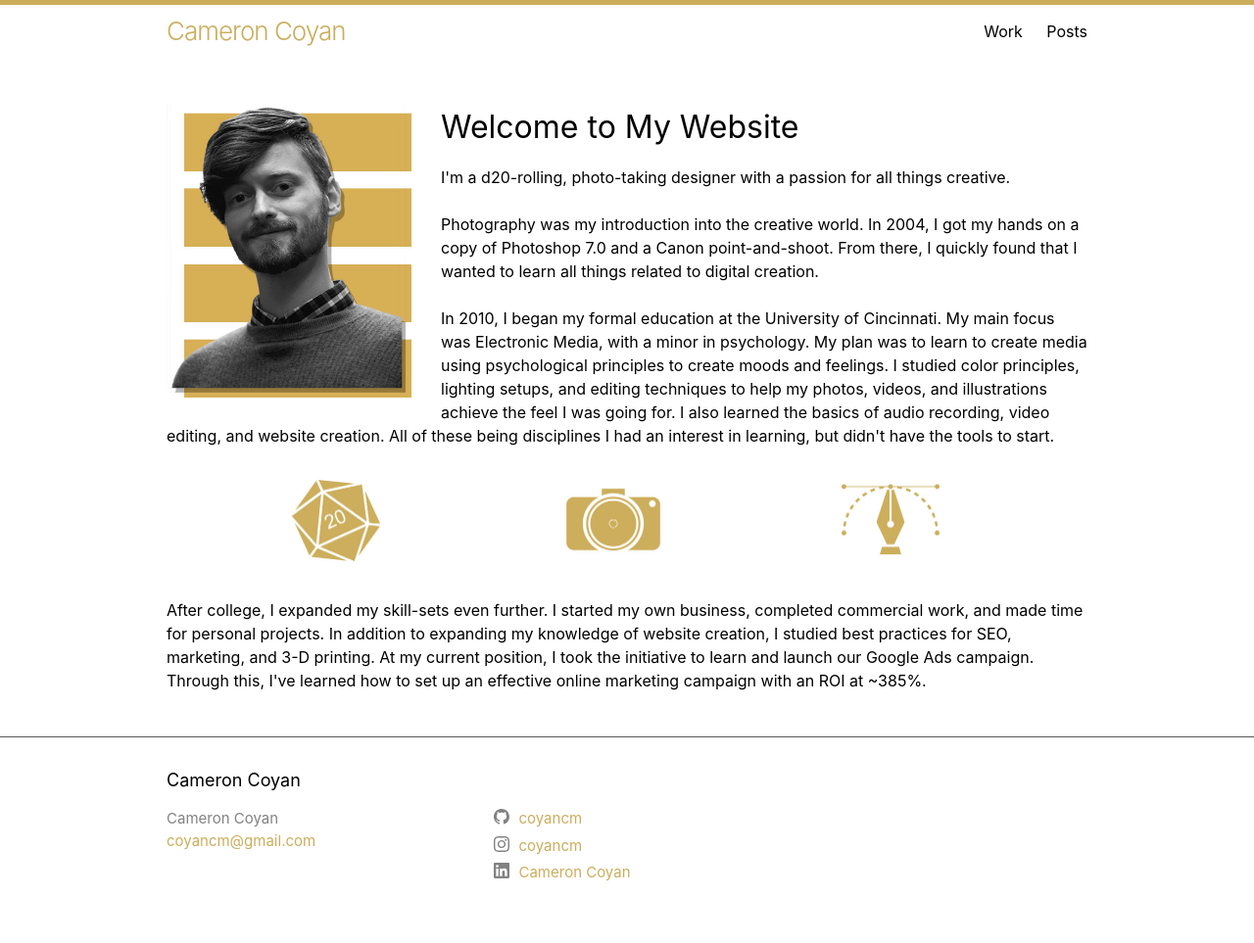
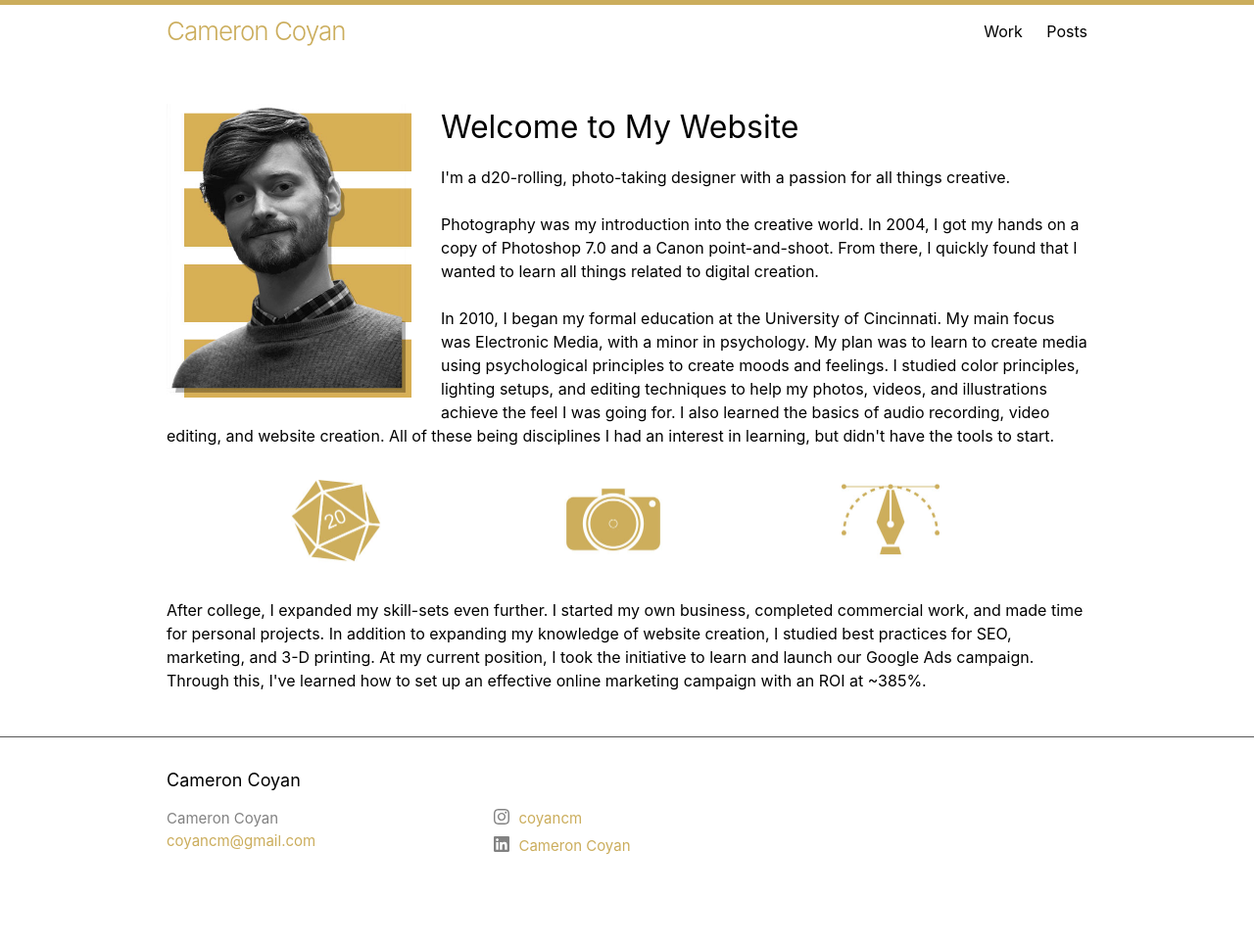
Before and after one commit to coyancm/blog-site, a Jekyll site: the page built from index.markdown, in a window 1280 px wide. Shown: the whole page at 98% size. Built offline with Jekyll 4.4.1, drawn with Linux system fonts in a browser that asks for light colours; after the commit the page ends 935 px from its top, so only the background shows below that.

Commit message:
Update _config.yml

```diff
--- a/_config.yml
+++ b/_config.yml
@@ -27,7 +27,6 @@ description: >- # this means to ignore newlines until "baseurl:"
 baseurl: "" # the subpath of your site, e.g. /blog
 url: "https://cameroncoyan.com" # the base hostname & protocol for your site, e.g. http://example.com
 instagram_username: coyancm
-github_username:  coyancm
 linkedin_username: cameron-coyan-a8ba8673
 
 # Google Analytics
```
